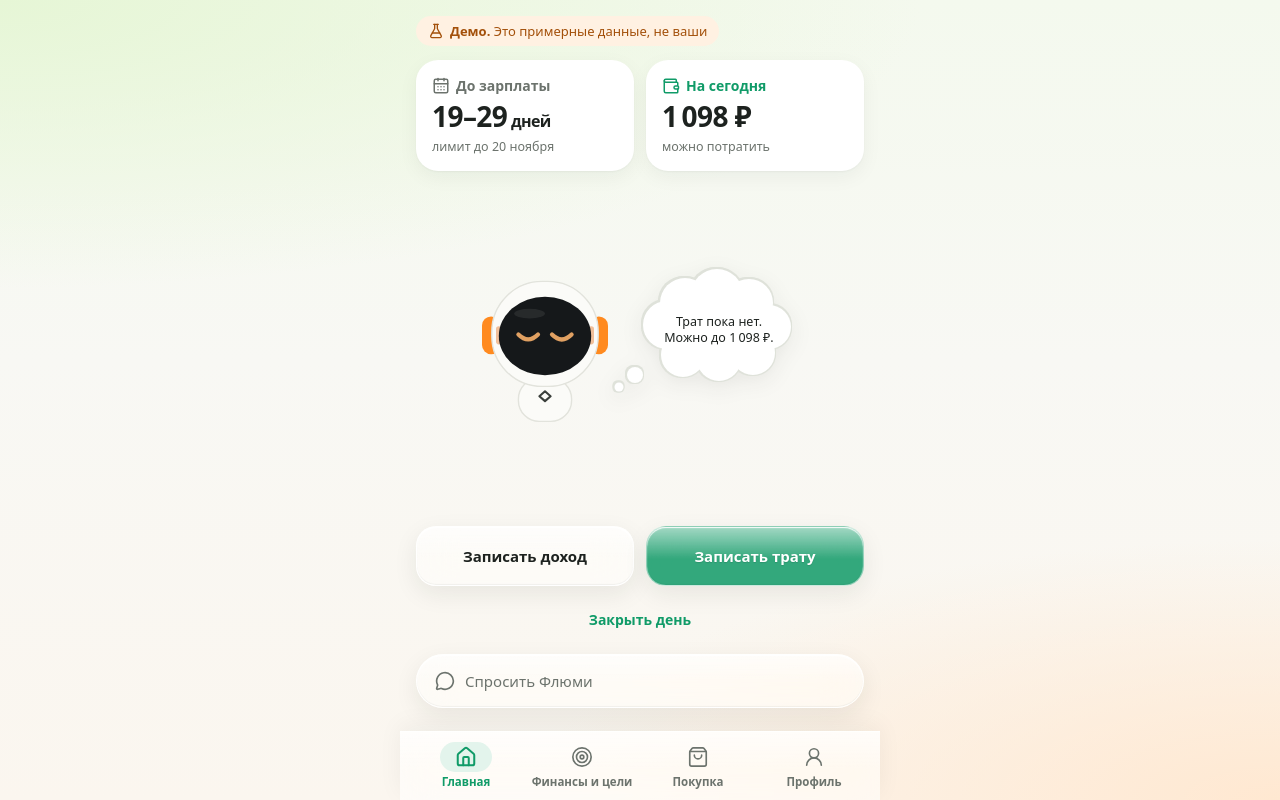
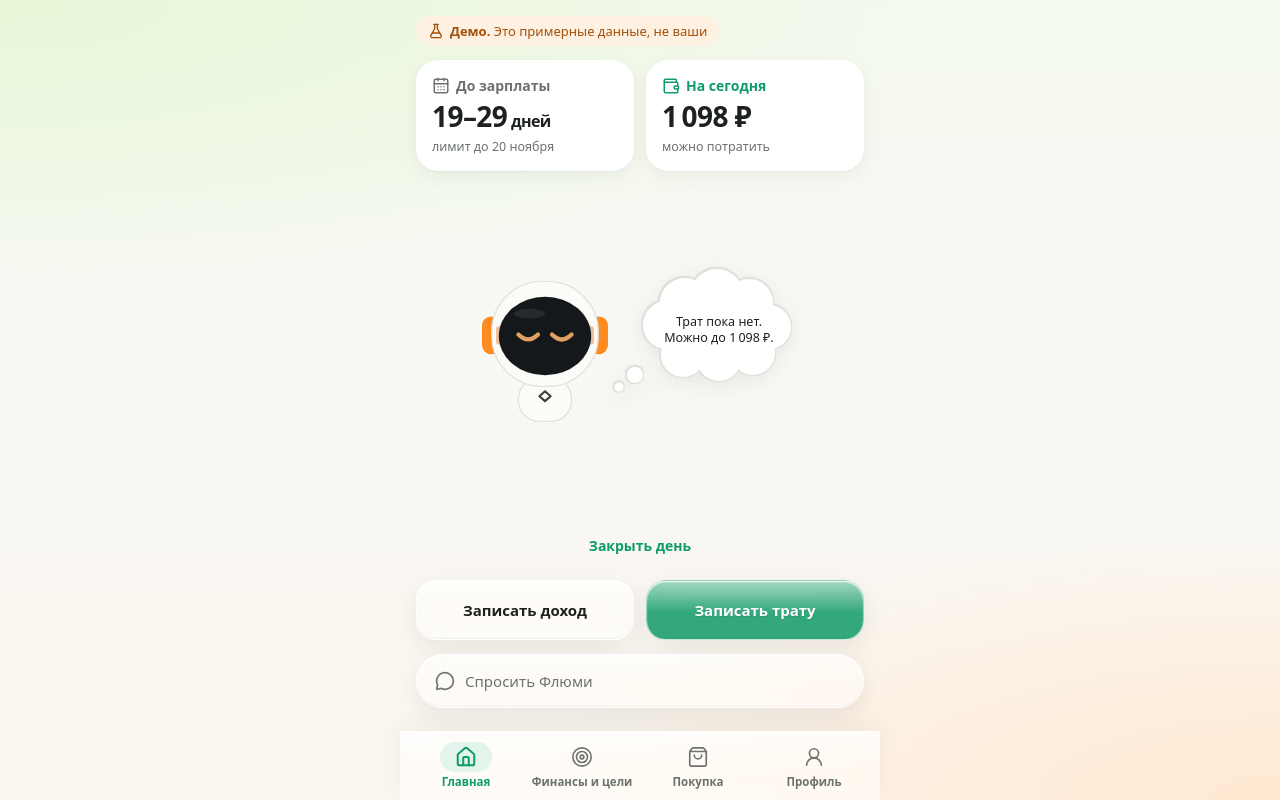
Before and after one commit to kiriasemyonov8-prog/Flewme, a React (Vite) app: page / in a window 1280 px wide. Built offline with nearby package versions, Linux system fonts and the light colour scheme.

Commit message:
Правки: «Рассчитать покупку», «Рекомендации», основной счёт без переименования, «Закрыть день» над кнопками (SPEC 3.13)

```diff
--- a/src/core/profile.ts
+++ b/src/core/profile.ts
@@ -85,7 +85,7 @@ export function addAccount(
   const account: Account = {
     id: kind === 'other' ? id : kind,
     kind,
-    name: name?.trim() || (kind === 'other' ? 'Другой счёт' : ACCOUNT_NAMES[kind]),
+    name: kind === 'main' ? ACCOUNT_NAMES.main : name?.trim() || (kind === 'other' ? 'Другой счёт' : ACCOUNT_NAMES[kind]),
     amount,
     asOf,
     asOfTs: now,
@@ -99,7 +99,8 @@ export function renameAccount(data: FinanceData, accountId: string, name: string
   if (!trimmed) return data;
   return {
     ...data,
-    accounts: data.accounts.map((a) => (a.id === accountId ? { ...a, name: trimmed } : a)),
+    // Основной счёт не переименовывается: с него считается лимит, название должно оставаться понятным.
+    accounts: data.accounts.map((a) => (a.id === accountId && a.kind !== 'main' ? { ...a, name: trimmed } : a)),
   };
 }
 
--- a/src/screens/HomeScreen.tsx
+++ b/src/screens/HomeScreen.tsx
@@ -180,16 +180,7 @@ export function HomeScreen({
         </div>
       </div>
 
-      <div className="actions fly" style={fly(3)}>
-        <button type="button" className="btn btn-big btn-secondary" onClick={() => setSheet({ kind: 'income' })}>
-          Записать доход
-        </button>
-        <button type="button" className="btn btn-big btn-primary" onClick={() => setSheet({ kind: 'expense', date: today })}>
-          Записать трату
-        </button>
-      </div>
-
-      <div className="day-row fly" style={fly(4)}>
+      <div className="day-row fly" style={fly(3)}>
         {todayClosed ? (
           <span className="day-closed">
             День закрыт{streak > 1 ? ` · серия ${streak} ${pluralDays(streak)}` : ''}
@@ -199,6 +190,15 @@ export function HomeScreen({
             Закрыть день{streak > 0 ? ` · серия ${streak} ${pluralDays(streak)}` : ''}
           </button>
         )}
+      </div>
+
+      <div className="actions fly" style={fly(4)}>
+        <button type="button" className="btn btn-big btn-secondary" onClick={() => setSheet({ kind: 'income' })}>
+          Записать доход
+        </button>
+        <button type="button" className="btn btn-big btn-primary" onClick={() => setSheet({ kind: 'expense', date: today })}>
+          Записать трату
+        </button>
       </div>
 
       <div ref={chatRef} className="chat-box" style={{ transform: chatShift }}>
--- a/src/screens/PurchaseScreen.tsx
+++ b/src/screens/PurchaseScreen.tsx
@@ -93,7 +93,7 @@ export function PurchaseScreen({ store }: { store: FinanceStore }) {
   return (
     <>
       {data.isDemo && <DemoBadge />}
-      <h1 className="screen-title">Рассчитать покупку или предложи получше</h1>
+      <h1 className="screen-title">Рассчитать покупку</h1>
 
       <div className="chips" role="radiogroup" aria-label="Откуда деньги">
         {sources.map((s) => (
@@ -196,7 +196,7 @@ export function PurchaseScreen({ store }: { store: FinanceStore }) {
 
           {result.recommendations.length > 0 && (
             <section className="card list-card">
-              <h2 className="card-title">Предложи получше</h2>
+              <h2 className="card-title">Рекомендации</h2>
               <ul className="recs">
                 {result.recommendations.map((rec) => (
                   <li key={rec.type}>{recommendationText(rec, data)}</li>
--- a/src/screens/profile/BalanceSheet.tsx
+++ b/src/screens/profile/BalanceSheet.tsx
@@ -51,12 +51,14 @@ export function BalanceSheet({
 
   return (
     <Sheet title={account ? account.name : `Добавить: ${TITLES[kind].toLowerCase()}`} onClose={onClose}>
+      {kind !== 'main' && (
         <TextField
           label="Название"
           value={name}
           onChange={setName}
           placeholder={kind === 'other' ? 'Например, карта мамы' : TITLES[kind]}
         />
+      )}
       {kind !== 'other' && (
         <p className="hint">
           {kind === 'main'
```
Also changed, not shown: 2 other files (tests, documents, lock files or other folders). Lines whose indentation alone changed are shown as unchanged.
